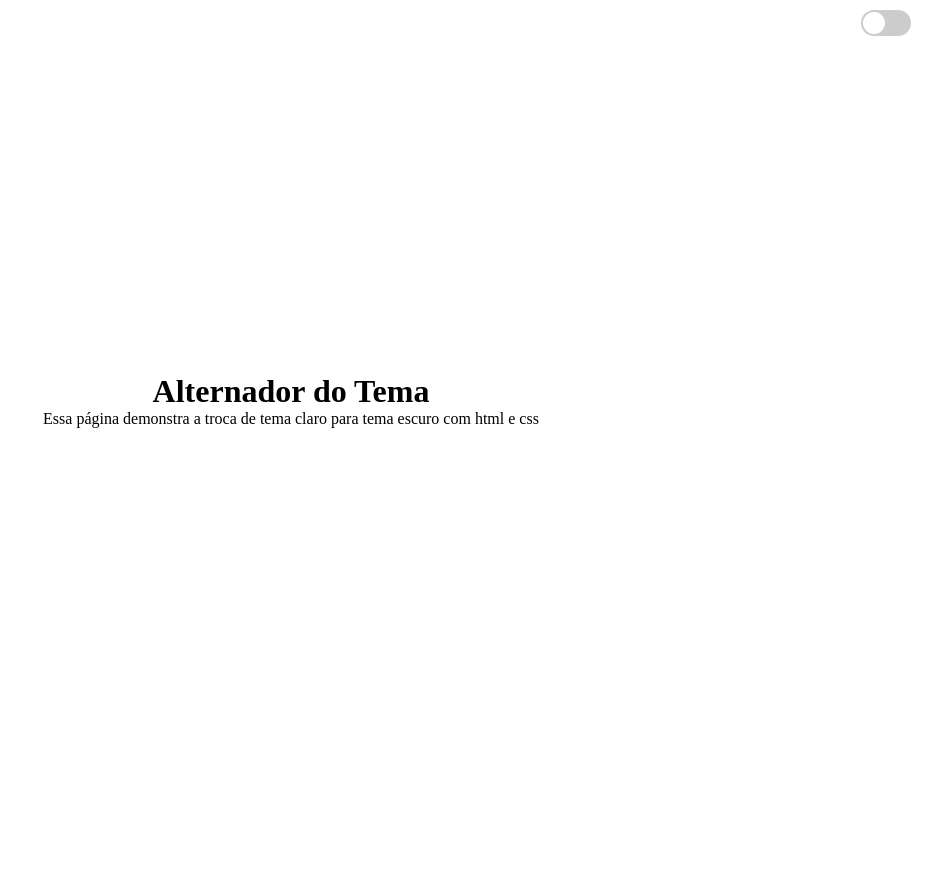
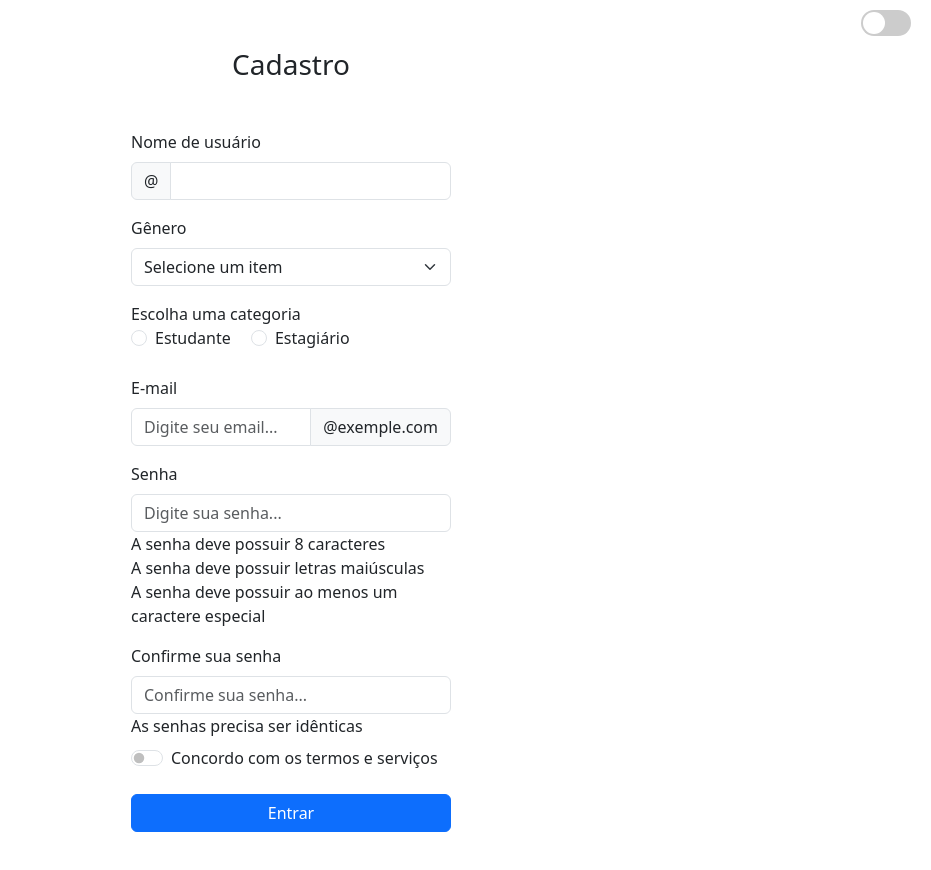
Before and after one commit to MarceloGomes2313/box-de-cadastro-com-alternacia-de-tema, a plain HTML site: page index.html in a window 1280 px wide. Shown: the whole page, without its empty margins (349-1280 px from the left). Before the commit the page ends 800 px from the top, so only its background shows below. Drawn offline with nearby package versions, Linux system fonts and the light colour scheme; files that its build step writes are made by us from their sources.

Commit message:
alteracao html

```diff
--- a/index.html
+++ b/index.html
@@ -1,25 +1,118 @@
 <!DOCTYPE html>
 <html lang="pt-br">
+
 <head>
-  <meta charset="UTF-8">
-  <meta name="viewport" content="width=device-width, initial-scale=1.0">
-  <link rel="stylesheet" href="/css/style.css">
-  <title>Document</title>
+    <meta charset="UTF-8">
+    <meta name="viewport" content="width=device-width, initial-scale=1.0">
+    <title>Bootstrap - caixa de cadastro - 07</title>
+    <link href="https://cdn.jsdelivr.net/npm/bootstrap@5.3.5/dist/css/bootstrap.min.css" rel="stylesheet"
+        integrity="sha384-SgOJa3DmI69IUzQ2PVdRZhwQ+dy64/BUtbMJw1MZ8t5HZApcHrRKUc4W0kG879m7" crossorigin="anonymous">
+    <link rel="stylesheet" href="/style.css">
+
 </head>
+
 <body>
+
+    <!-- ESSE É O COMANDO PARA MUDANÇA DE TEMA - COMEÇA AQUI -->
+
+    <!-- Toggle invisível -->
+    <!--tipo de entrada="caixa de seleção" id="alternância-tema">-->
+    <input type="checkbox" id="theme-toggle">
+
+    <!--rótulo para="alternância-tema" class="rótulo-interruptor"></rótulo-->
+    <label for="theme-toggle" class="switch-label"></label>
+
+    <!-- Conteúdo que muda de tema -->
+    <div class="theme-container">
+        <div>
+
+        </div>
+
+        <!-- E TERMINA AQUI -->
 
 
 
-  <input type="checkbox" id="theme-toggle">
+        <div class="d-flex justify-content-center align-items-center w-100 min-vh-100">
+            <div class="w-25 py-5">
+                <h1 class="h3 text-center mb-5">Cadastro</h1>
+                <form action="">
+                    <div class="mb-3">
+                        <label class="form-label" for="username">Nome de usuário</label>
+                        <div class="input-group">
+                            <span class="input-group-text">@</span>
+                            <input class="form-control" type="text" name="username" id="username">
+                        </div>
 
-  <label for="theme-toggle" class="switch-label"></label>
+                        <div>
+                            <label class="form-label mt-3" for="sex">Gênero</label>
+                            <select class="form-select" name="sex" id="sex">
+                                <option value="">Selecione um item</option>
+                                <option value="">Homem cis</option>
+                                <option value="">Mulher cis</option>
+                                <option value="">Homem trans</option>
+                                <option value="">Mulher trans</option>
+                                <option value="">Outros</option>
+                            </select>
+                        </div>
 
-    <div class="page">
+                        <label class="mt-3" for="form-label">Escolha uma categoria</label>
+                        <div class="mb-3">
+                            <div class="form-check form-check-inline">
+                                <input class="form-check-input" type="radio" name="job" id="job1">
+                                <label class="form-label" for="job1">Estudante</label>
+                            </div>
 
-    <h1>Alternador do Tema</h1>
-    <p>Essa página demonstra a troca de tema claro para tema escuro com html e css</p>
 
-  </div>
+                            <div class="form-check form-check-inline">
+                                <input class="form-check-input" type="radio" name="job" id="job2">
+                                <label class="form-label" for="job2">Estagiário</label>
+                            </div>
 
+                        </div>
+
+                    </div>
+                    <div class="mb-3">
+                        <label class="form-label" for="email">E-mail</label>
+                        <div class="input-group">
+                            <input class="form-control" type="email" name="email" id="email"
+                                placeholder="Digite seu email..." required>
+                            <span class="input-group-text">@exemple.com</span>
+                        </div>
+
+
+
+                    </div>
+                    <div class="mb-3">
+                        <label class="form-label" for="password">Senha</label>
+                        <input class="form-control" type="password" name="password" id="password"
+                            placeholder="Digite sua senha..." required>
+                        <div class="">A senha deve possuir 8 caracteres</div>
+                        <div class="">A senha deve possuir letras maiúsculas</div>
+                        <div class="">A senha deve possuir ao menos um caractere especial</div>
+                    </div>
+
+                    <div>
+                        <label class="mb-2" for="confirm-password">Confirme sua senha</label>
+                        <input class="form-control" type="confirm-password" name="confirm-password"
+                            id="confirm-password" placeholder="Confirme sua senha...">
+                        <div class="">As senhas precisa ser idênticas</div>
+                    </div>
+
+                    <div class="mb-3 mt-2 form-check form-switch">
+                        <input class="form-check-input" type="checkbox" name="checkbox" id="checkbox">
+                        <label class="form-label" for="checkbox">Concordo com os termos e serviços</label>
+                    </div>
+
+
+                    <button class="btn btn-primary w-100">Entrar</button>
+                </form>
+            </div>
+        </div>
+
+    </div>
+    <script src="https://cdn.jsdelivr.net/npm/bootstrap@5.3.5/dist/js/bootstrap.bundle.min.js"
+        integrity="sha384-k6d4wzSIapyDyv1kpU366/PK5hCdSbCRGRCMv+eplOQJWyd1fbcAu9OCUj5zNLiq"
+        crossorigin="anonymous"></script>
 </body>
+
 </html>
```
